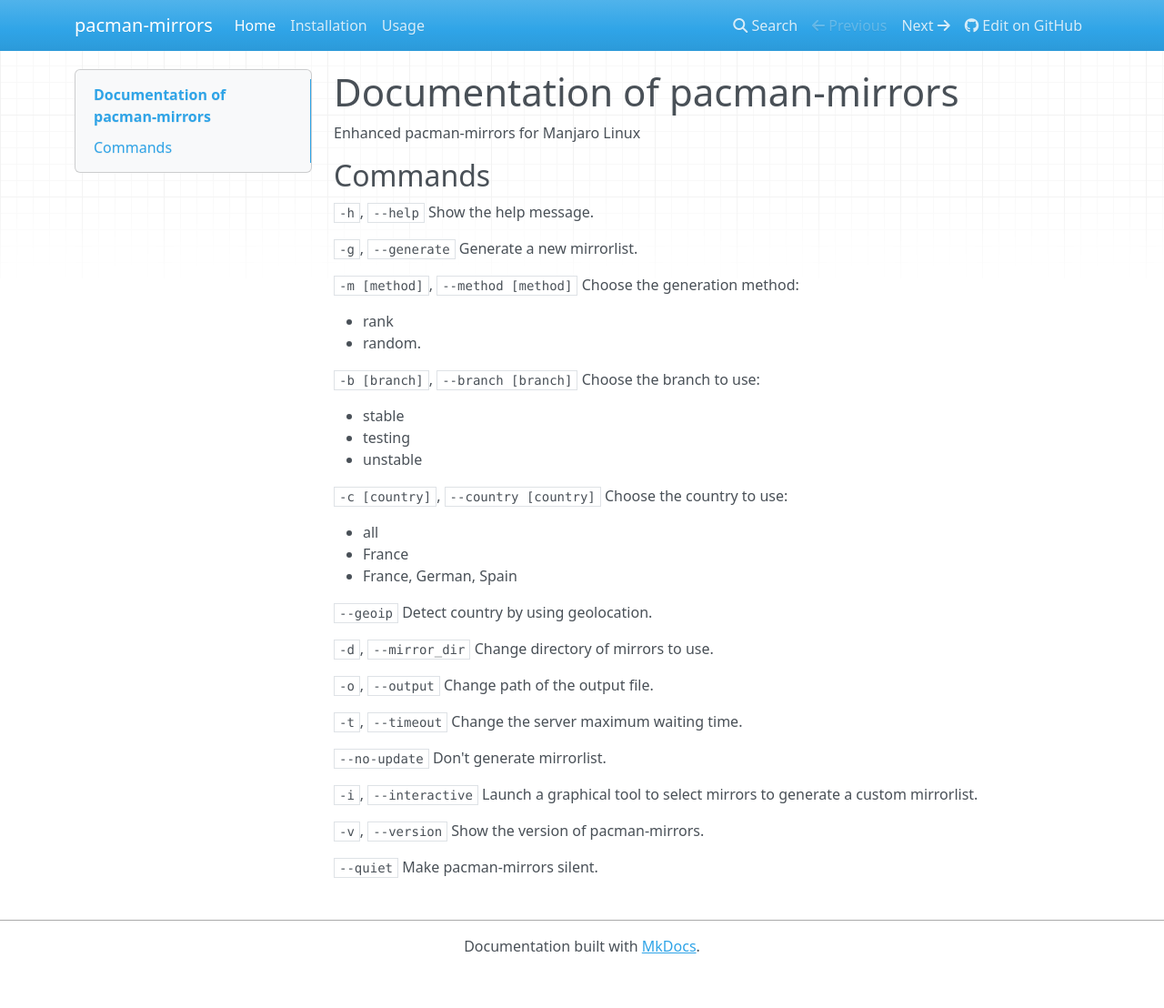
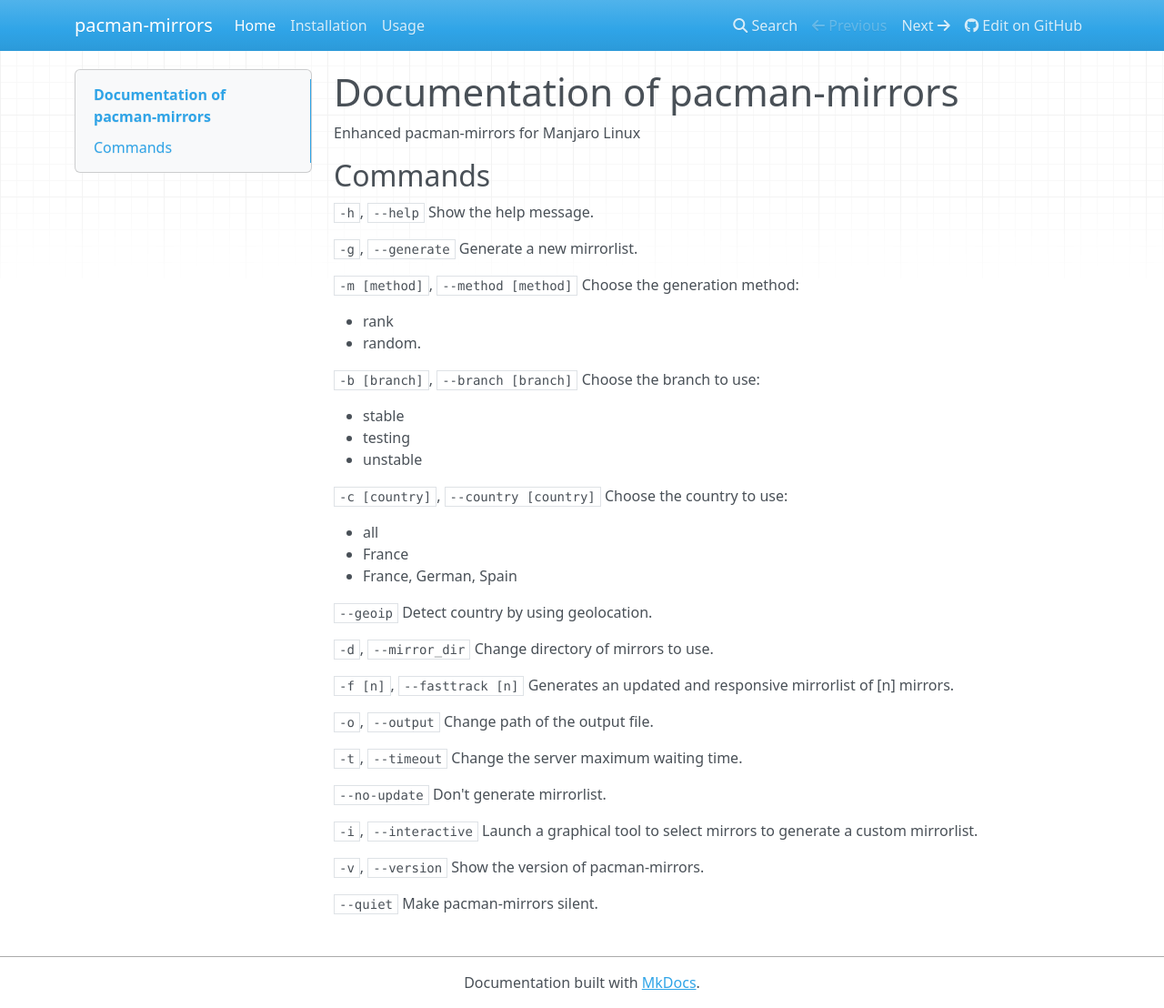
Before and after one commit to manjaro/pacman-mirrors, an MkDocs documentation site: the page built from docs/index.md, in a window 1280 px wide and 1108 px high. Shown: the whole window at 91% size. Built offline with MkDocs 1.6.1, drawn with Linux system fonts in a browser that asks for light colours; nearby versions of some CDN libraries; old or Windows-style settings are respelled for this version of MkDocs.

Commit message:
updated with -f/--fasttrack argument

```diff
--- a/docs/index.md
+++ b/docs/index.md
@@ -36,6 +36,9 @@
 `-d`, `--mirror_dir`
 Change directory of mirrors to use.
 
+`-f [n]`, `--fasttrack [n]`
+Generates an updated and responsive mirrorlist of [n] mirrors.
+
 `-o`, `--output`
 Change path of the output file.
 
```
